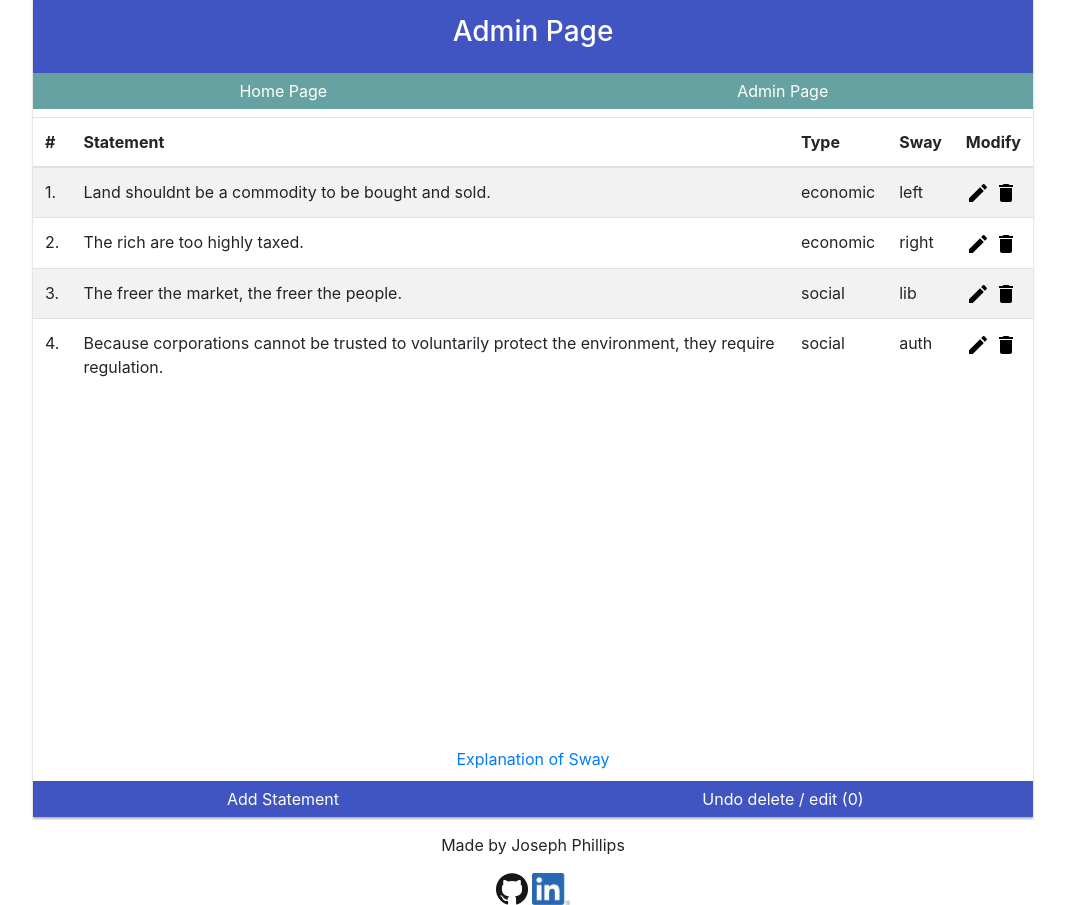
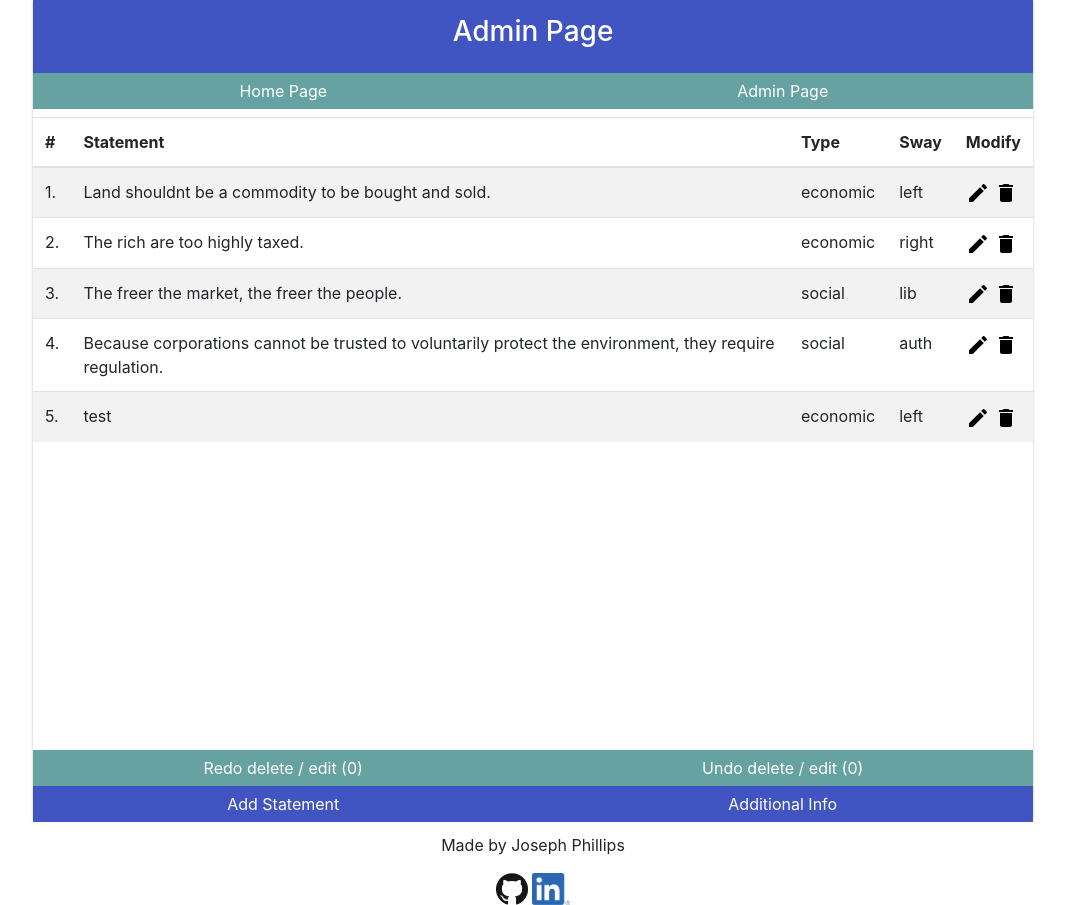
Before and after one commit to joe147258/political-compass-quiz, a Flask app: page /admin in a window 1280 px wide. Shown: the part 33-938 px from the top of the page, without its empty margins (107-1172 px from the left). Run offline with Flask 2, Linux system fonts and the light colour scheme; the visitor is signed in with stand-in values (Sample User, id 1); some libraries are stand-ins or nearby versions.

Commit message:
Some css changes, started work on redo feature

```diff
--- a/json/question_data.json
+++ b/json/question_data.json
@@ -1 +1 @@
-{"question_list": [{"question_text": "Land shouldnt be a commodity to be bought and sold.", "type": "economic", "sway": "left"}, {"question_text": "The rich are too highly taxed.", "type": "economic", "sway": "right"}, {"question_text": "The freer the market, the freer the people.", "type": "social", "sway": "lib"}, {"question_text": "Because corporations cannot be trusted to voluntarily protect the environment, they require regulation.", "type": "social", "sway": "auth"}]}
+{"question_list": [{"question_text": "Land shouldnt be a commodity to be bought and sold.", "type": "economic", "sway": "left"}, {"question_text": "The rich are too highly taxed.", "type": "economic", "sway": "right"}, {"question_text": "The freer the market, the freer the people.", "type": "social", "sway": "lib"}, {"question_text": "Because corporations cannot be trusted to voluntarily protect the environment, they require regulation.", "type": "social", "sway": "auth"}, {"question_text": "test", "type": "economic", "sway": "left"}]}
--- a/main.py
+++ b/main.py
@@ -16,7 +16,7 @@ app.secret_key = 'key'
 # Handles the quiz mappings and logic
 app.register_blueprint(quiz_controller)
 
-# Admin Page access
+# Admin Page access set up
 users = { json_manager.admin_name():{'pw':json_manager.admin_password()} }
 
 class User(UserMixin):
@@ -65,7 +65,8 @@ def login():
 @flask_login.login_required
 def admin():
     question_list = json_manager.question_list()
-    return render_template('admin.html', len = len(question_list), question_list = question_list, undo_amount = len(cache_manager.cache_queue))
+    return render_template('admin.html', len = len(question_list), question_list = question_list,
+                            undo_amount = len(cache_manager.undo_queue), redo_amount = len(cache_manager.redo_queue))
 
 @app.route('/logout')
 def logout():
@@ -105,7 +106,7 @@ def delete_question():
         print(e)
         return "Invalid Request", 400
     return_dict = {
-        "undo_amount": len(cache_manager.cache_queue)
+        "undo_amount": len(cache_manager.undo_queue)
     }
     return return_dict, 200
 
@@ -121,7 +122,7 @@ def edit_question():
         print(e)
         return "Invalid Request", 400
     return_dict = {
-        "undo_amount": len(cache_manager.cache_queue)
+        "undo_amount": len(cache_manager.undo_queue)
     }
     return return_dict, 200
 
@@ -129,12 +130,27 @@ def edit_question():
 @flask_login.login_required
 def undo():
     try:
-        cache_manager.restore_last()
+        cache_manager.restore_undo()
     except Exception as e:
         print(e)
         return "No Cache", 400
     return_dict = {
-        "undo_amount": len(cache_manager.cache_queue)
+        "undo_amount": len(cache_manager.undo_queue),
+        "redo_amount": len(cache_manager.redo_queue)
+    }
+    return return_dict, 200
+
+@app.route('/redo', methods=['POST'])
+@flask_login.login_required
+def redo():
+    try:
+        cache_manager.restore_undo()
+    except Exception as e:
+        print(e)
+        return "No Cache", 400
+    return_dict = {
+        "undo_amount": len(cache_manager.undo_queue),
+        "redo_amount": len(cache_manager.redo_queue)
     }
     return return_dict, 200
 
--- a/static/css/main.css
+++ b/static/css/main.css
@@ -36,7 +36,7 @@
 }
 .scrolldiv {
     overflow-y:scroll;
-    height: 90%;
+    height: 85%;
 }
 #question-container {
     display: none;
@@ -45,7 +45,7 @@
 }
 
 #question-title {
-    min-height: 96px;
+    min-height: 120px;
 }
 
 #submit-btn {
--- a/static/js/admin.js
+++ b/static/js/admin.js
@@ -67,7 +67,7 @@ function deleteQuestion(pos) {
             $("#undo-amount").text(data.undo_amount)
         },
         error: function (data) {
-            alert("Cannot Delete!");
+            showAlertMessage("Unable to delete.");
         }
     });
 }
@@ -97,9 +97,26 @@ function undo() {
         success: function (data) {
             $("table").load(" table > *");
             $("#undo-amount").text(data.undo_amount)
+            $("#redo-amount").text(data.redo_amount)
         },
         error: function () {
-            alert("Nothing to undo!");
+            showAlertMessage("Nothing to undo.");
+        }
+    });
+}
+
+function redo() {
+    console.log("jere");
+    $.ajax({
+        type: "POST",
+        url: "/redo",
+        success: function (data) {
+            $("table").load(" table > *");
+            $("#undo-amount").text(data.undo_amount)
+            $("#redo-amount").text(data.redo_amount)
+        },
+        error: function () {
+            showAlertMessage("Nothing to redo.");
         }
     });
 }
@@ -170,3 +187,10 @@ function serializeData(formArray) {
     }
     return returnArray;
 }
+
+async function showAlertMessage(text){
+    $("#alert-message").text(text);
+    $("#alert-message").css('visibility', 'visible');
+    setTimeout(function() { $("#alert-message").css('visibility', 'hidden'); }, 2000);
+
+}
--- a/templates/admin.html
+++ b/templates/admin.html
@@ -33,16 +33,26 @@
         </tbody>
     </table>
 </div>
+<p class="text-center" style="visibility: hidden; color: red;" id="alert-message">Nothing to undo</p>
 <div class="position-relative text-center" style="height: 10%;">
-    <a href="#" data-toggle="modal" data-target="#sway-modal">Explanation of Sway</a>
-    <div class="div-footer w-50">
-        <button class="btn btn-primary square btn-block" data-toggle="modal" data-target="#add-modal">Add
-            Statement</button>
+    <div class="div-footer w-100">
+        <div class="btn-group btn-block">
+            <button class="btn btn-secondary square w-50" onclick="redo()">
+                Redo delete / edit (<span id="redo-amount">0</span>)
+            </button>
+            <button class="btn btn-secondary square w-50" onclick="undo()">
+                Undo delete / edit (<span id="undo-amount">0</span>)
+            </button>
         </div>
-    <div class="div-footer1 w-50">
-        <button class="btn btn-primary square btn-block" onclick="undo()">Undo delete / edit (<span id="undo-amount">0</span>)</button>
+        <div class="btn-group btn-block mt-0">
+            <button class="btn btn-primary square w-50" data-toggle="modal" data-target="#add-modal">Add
+                Statement
+            </button>
+            <button class="btn btn-primary square w-50" data-toggle="modal" data-target="#sway-modal">Additional Info</button>
         </div>
     </div>
+</div>
+
 <div class="modal" id="add-modal" tabindex="-1" role="dialog">
     <div class="modal-dialog" role="document">
         <div class="modal-content">
@@ -72,12 +82,14 @@
                             <option id="sway2" value="right">Right</option>
                         </select>
                     </div>
-            </div>
+
                     <div class="modal-footer">
                         <button type="button" class="btn btn-primary" data-dismiss="modal">Close</button>
                         <button type="submit" class="btn btn-primary">Add Statement</button>
                     </div>
                 </form>
+            </div>
+
         </div>
     </div>
 </div>
@@ -94,7 +106,8 @@
                 <form method="POST" id="edit_ques">
                     <div class="form-group">
                         <label class="col-form-label">Statement:</label>
-                        <textarea id="edit_ques_text" class="form-control" name="question_text" form="edit_ques"></textarea>
+                        <textarea id="edit_ques_text" class="form-control" name="question_text"
+                            form="edit_ques"></textarea>
                     </div>
                     <div class="form-group">
                         <label class="col-form-label">Type:</label>
@@ -110,12 +123,13 @@
                             <option id="edit_sway2" value="right">Right</option>
                         </select>
                     </div>
-            </div>
                     <div class="modal-footer">
                         <button type="button" class="btn btn-primary" data-dismiss="modal">Close</button>
                         <button type="submit" class="btn btn-primary">Edit Question</button>
                     </div>
                 </form>
+            </div>
+
         </div>
     </div>
 </div>
@@ -129,7 +143,9 @@
                 </button>
             </div>
             <div class="modal-body">
-          <p>Sway is used to determine the political ideology a user will 'sway' towards if they agree with the statement. E.g. If the sway of a statement is left and the user agrees, they will be considered more left wing.</p>
+                <p>Sway is used to determine the political ideology a user will 'sway' towards if they agree with the
+                    statement. E.g. If the sway of a statement is left and the user agrees, they will be considered more
+                    left wing.</p>
             </div>
         </div>
     </div>
@@ -138,8 +154,11 @@
 {% block javascript %}
 <script src="{{ url_for('static', filename='js/admin.js')}}"></script>
 <script>
-$( document ).ready(function() {
+    $(document).ready(function () {
         $('#undo-amount').text('{{ undo_amount }}')
+    });
+    $(document).ready(function () {
+        $('#redo-amount').text('{{ redo_amount }}')
     });
 </script>
 {% endblock %}
--- a/utilities/universal_constants.py
+++ b/utilities/universal_constants.py
@@ -3,6 +3,7 @@ EDIT_CONST = "EDIT"
 DELETE_CONST = "DEL"
 NONE_CONST = "NONE"
 CACHE_QUEUE_MAX_SIZE = 5
+
 # Other constants
 ECONOMIC_CONST = ['left', 'right']
 SOCIAL_CONST = ['lib', 'auth']
```
Also changed, not shown: templates/main.html (+11 -8 lines), utilities/cache_manager.py (+33 -10 lines). Lines whose indentation alone changed are shown as unchanged.
